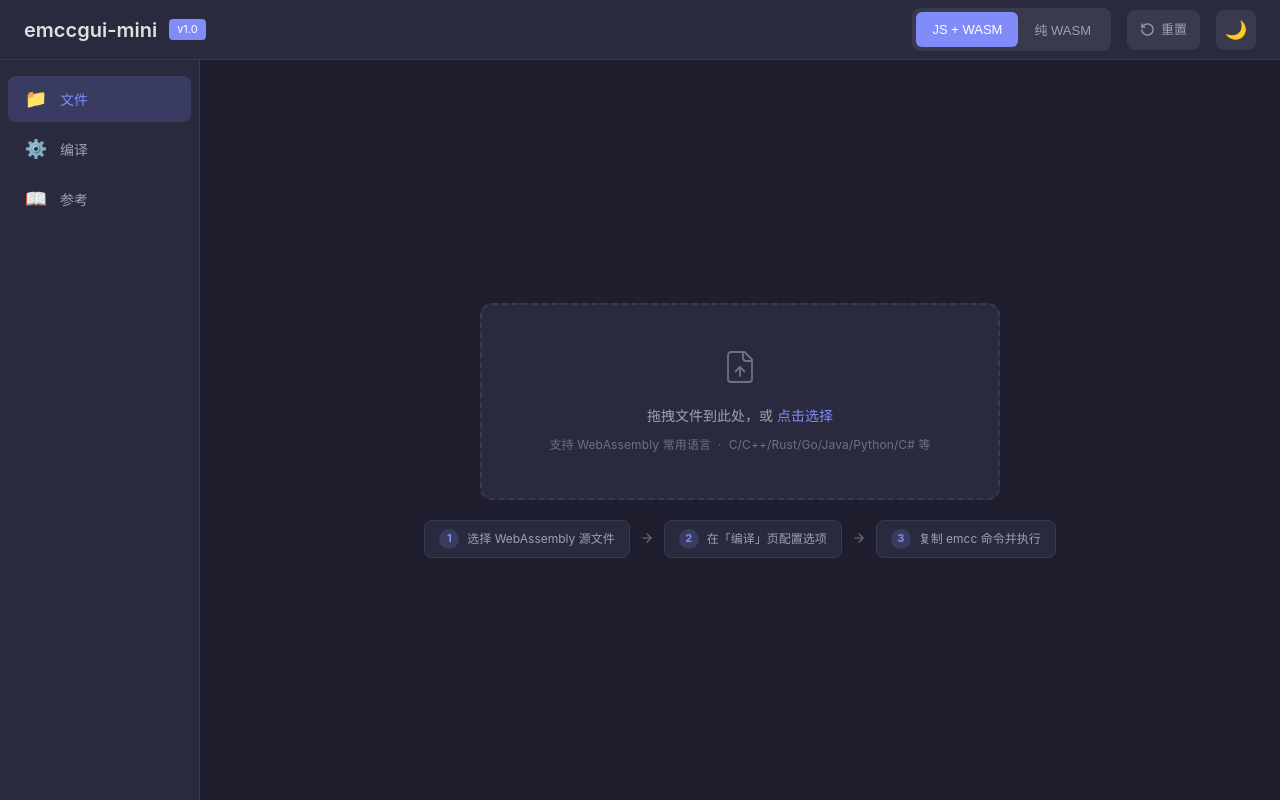
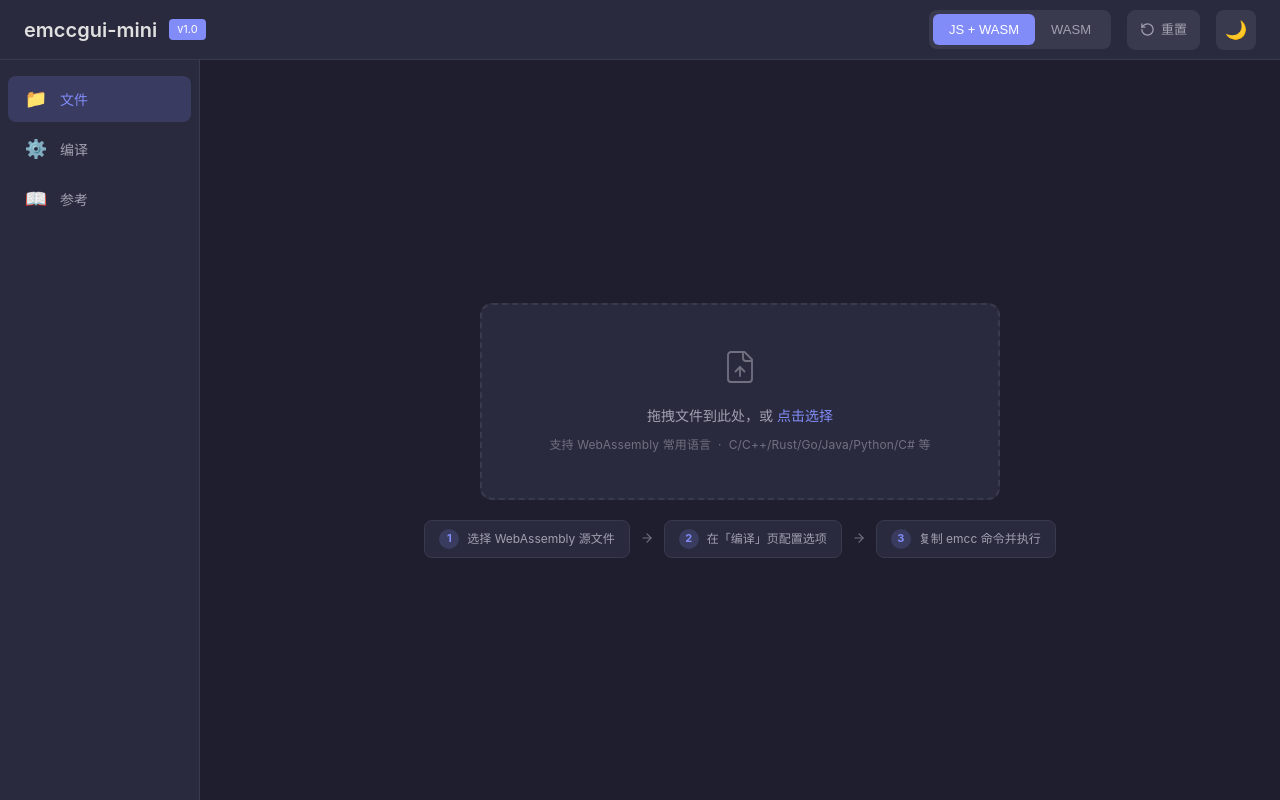
Before and after one commit to TTT1231/emccgui, a Vue app: page / in a window 1280 px wide. Built offline with nearby package versions, Linux system fonts and the light colour scheme.

Commit message:
style(header): simplify WASM output format button label

```diff
--- a/src/components/layout/AppHeader.vue
+++ b/src/components/layout/AppHeader.vue
@@ -37,7 +37,7 @@ function handleReset() {
           :class="{ active: store.outputFormat === 'wasm-only' }"
           @click="handleOutputModeChange('wasm-only')"
         >
-          纯 WASM
+          WASM
         </button>
       </div>
 
```
